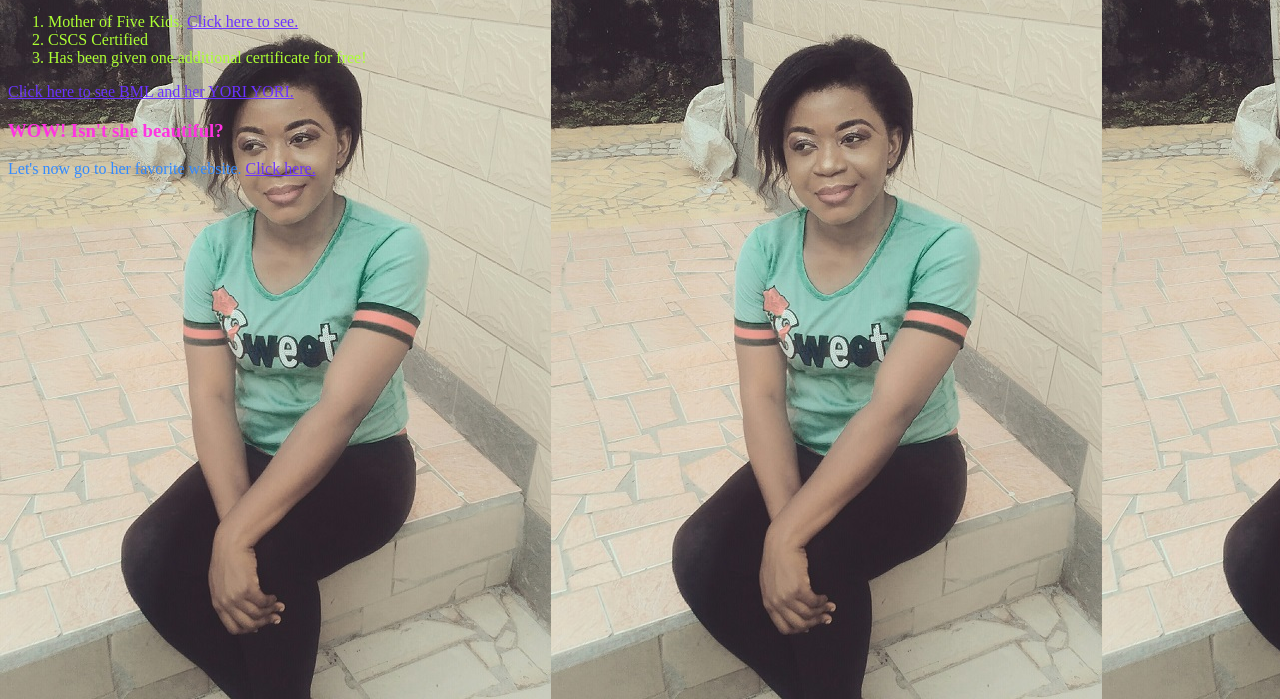
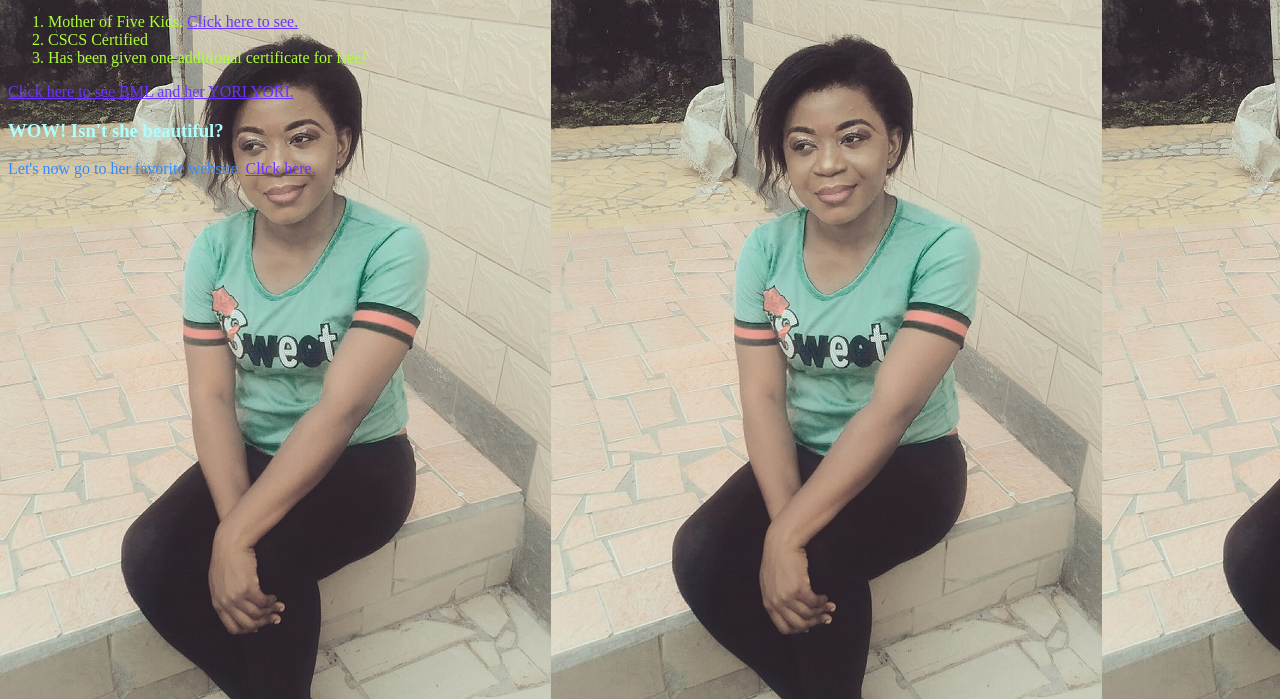
Before and after one commit to nemboel/personal, a plain HTML site: page BML/part1.html in a window 1280 px wide. Shown: the part 101-800 px from the top of the page. Drawn offline with Linux system fonts and the light colour scheme.

Commit message:
Update Part1_master.css

```diff
--- a/BML/Part1_master.css
+++ b/BML/Part1_master.css
@@ -2,8 +2,8 @@ h1 {
 color: blue;
 }
 li{color: rgb(172, 255, 51) }
-p{color: #338AFF}
-h3{color: rgb(255, 51, 225)}
+p{color: #338AFF;}
+h3{color: #AEFEFF;}
 body{background-image: url("BML.JPG")
 }
 a{color: #6C33FF}
```
